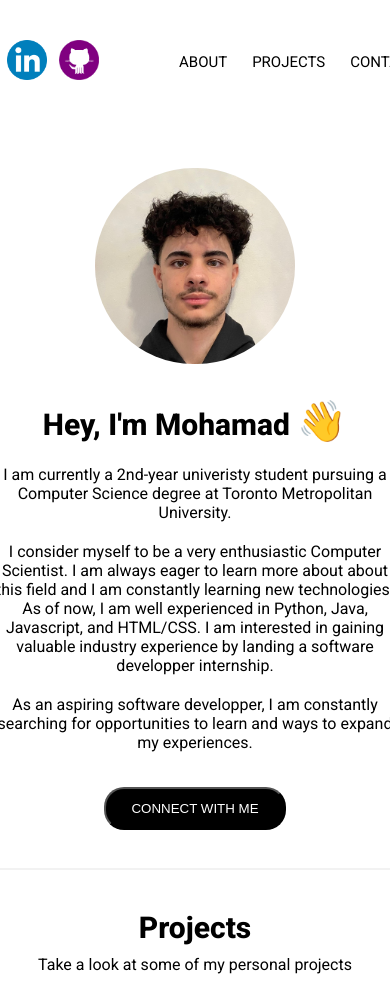
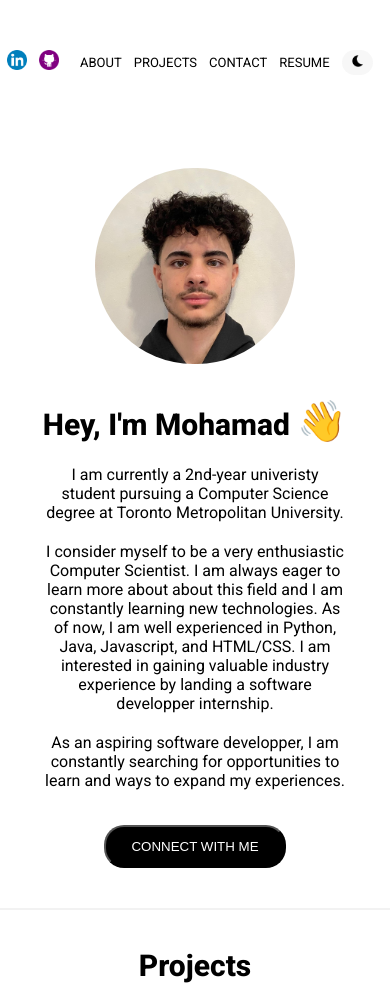
Before and after one commit to moe-e/Web-Portfolio, a plain HTML site: page index.html in a window 390 px wide. Shown: the top 986 px of the page. Drawn offline with Linux system fonts and the light colour scheme.

Commit message:
latest version

```diff
--- a/styles/body.css
+++ b/styles/body.css
@@ -96,8 +96,23 @@
     box-shadow: 1px 1px 12px rgba(190, 180, 180);
 }
 
+@media (max-width:460px){
+    .general{
+        width:300px;
+    }
 
-@media (max-width:800px){
+    .info{
+        width:300px;
+    }
+    .conclusion{
+        width:300px;
+    }
+    .main-block{
+        height: 740px;
+}
+}
+
+@media (min-width:460px) and (max-width:800px){
     .general{
         width:400px;
     }
@@ -111,4 +126,5 @@
 
     .main-block{
         height: 700px;
-}}
+}
+}
--- a/styles/header.css
+++ b/styles/header.css
@@ -126,17 +126,107 @@
   opacity: 0.7;
 
 }
+@media (max-width:460px){
 
+    .right-section{
 
-@media (max-width:800px){
+        font-size: 13px;
+    }
+
+    .linkedin-image{
+        width: 20px;
+    }
+
+    .github-image{
+        width: 20px;
+        margin-right: 1px;
+
+    }
+
+    .moon-click{
+        height: 25px;
+    }
+    .moon-image{
+        height:12px;
+
+     }
+
+     .about-button{
+        margin-right: 12px;
+
+    }
+
+    .projects-button{
+        margin-right: 12px;
+
+    }
+    .contact-button a{
+
+        margin-right: 12px;
+
+    }
+    .resume-button a{
+
+        margin-right: 12px;
+
+    }
+}
+
+@media (min-width:460px) and (max-width:600px){
 
 
     .right-section{
-        display: flex;
-        flex-direction: row;
-        justify-content: right;
-        align-items: center;
-        flex:1;
+
+        font-size: 13px;
+    }
+
+    .linkedin-image{
+        width: 25px;
+    }
+
+    .github-image{
+        width: 25px;
+        margin-right: 50px;
+
+    }
+
+    .moon-click{
+        height: 25px;
+    }
+    .moon-image{
+        height:12px;
+
+     }
+
+     .about-button{
+        margin-right: 12px;
+
+    }
+
+    .projects-button{
+        margin-right: 12px;
+
+    }
+    .contact-button a{
+
+        margin-right: 12px;
+
+    }
+    .resume-button a{
+
+        margin-right: 12px;
+
+    }
+
+}
+
+
+
+@media (min-width:600px) and (max-width:800px){
+
+
+    .right-section{
+
         font-size: 15px;
     }
 
@@ -150,6 +240,9 @@
 
     }
 
+    .moon-click{
+        height: 40px;
+    }
     .moon-image{
         height:20px;
 
--- a/styles/projects.css
+++ b/styles/projects.css
@@ -109,7 +109,16 @@
 
  }
 
- @media (max-width:800px){
+ @media (max-width:550px){
+
+.projects-grid{
+    grid-template-columns: 250px ;
+}
+
+
+}
+
+ @media (min-width:550px) and (max-width:800px){
     .projects-grid{
         grid-template-columns: 350px;
     }
```
